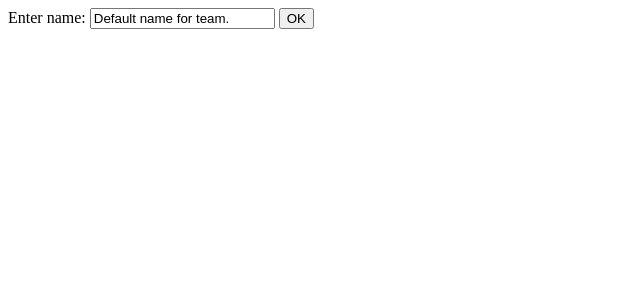
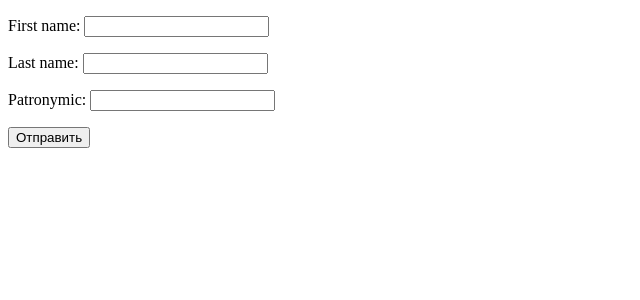
Before and after one commit to Artuom4ik/library, a Django app: page /accounts/registration/ in a window 1280 px wide. Shown: the top 300 px of the page, without its empty margins (0-640 px from the left). Run offline with Django 5.2, Linux system fonts and the light colour scheme.

Commit message:
Add an account filling form

```diff
--- /dev/null
+++ b/accounts/forms.py
@@ -0,0 +1,7 @@
+from django import forms
+
+
+class AccountForms(forms.Form):
+    first_name = forms.CharField(max_length=200)
+    last_name = forms.CharField(max_length=200)
+    patronymic = forms.CharField(max_length=200, required=False)
--- a/accounts/templates/registration.html
+++ b/accounts/templates/registration.html
@@ -6,14 +6,10 @@
     <title>Document</title>
 </head>
 <body>
-    <form action="/team_name_url/" method="post">
-        <label for="team_name">Enter name: </label>
-        <input
-          id="team_name"
-          type="text"
-          name="name_field"
-          value="Default name for team." />
-        <input type="submit" value="OK" />
-      </form>
+    <form method="POST">
+        {% csrf_token %}
+        {{ form.as_p }}
+        <button type="submit">Отправить</button>
+    </form>
 </body>
 </html>
--- a/accounts/urls.py
+++ b/accounts/urls.py
@@ -1,10 +1,10 @@
 from django.urls import path, include
 from django.shortcuts import redirect
 
-from . import views
+from .views import MyFormView
 
 app_name = "accounts"
 
 urlpatterns = [
-    path('registration/', views.registration),
+    path('registration/', MyFormView.as_view()),
 ]
--- a/accounts/views.py
+++ b/accounts/views.py
@@ -1,6 +1,30 @@
-from django.shortcuts import render
+from django.shortcuts import render, redirect
+from django.views import View
 
-# Create your views here.
+from .forms import AccountForms
+from .models import Accounts
 
-def registration(request):
-    return render(request, template_name='registration.html')
+
+class MyFormView(View):
+    form_class = AccountForms
+    initial = {'key': 'value'}
+    template_name = 'registration.html'
+
+    def get(self, request, *args, **kwargs):
+        form = self.form_class(initial=self.initial)
+        return render(request, self.template_name, {'form': form})
+
+    def post(self, request, *args, **kwargs):
+        form = self.form_class(request.POST)
+        if form.is_valid():
+            first_name = form.cleaned_data.get('first_name')
+            last_name = form.cleaned_data.get('last_name')
+            patronymic = form.cleaned_data.get('patronymic')
+            Accounts.objects.update_or_create(
+                first_name=first_name,
+                last_name=last_name,
+                patronymic=patronymic
+            )
+            return redirect('index')
+
+        return render(request, self.template_name, {'form': form})
```
Also changed, not shown: accounts/models.py (+8 -1 lines), books/models.py (+2 -9 lines), books/views.py (+5 -8 lines), accounts/migrations/0001_initial.py (added), books/migrations/0006_alter_booking_taking_at.py (added).
